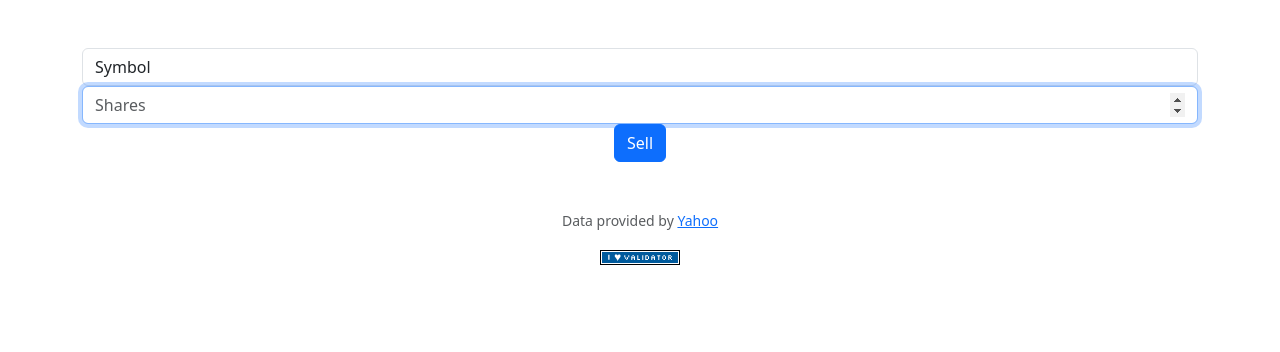
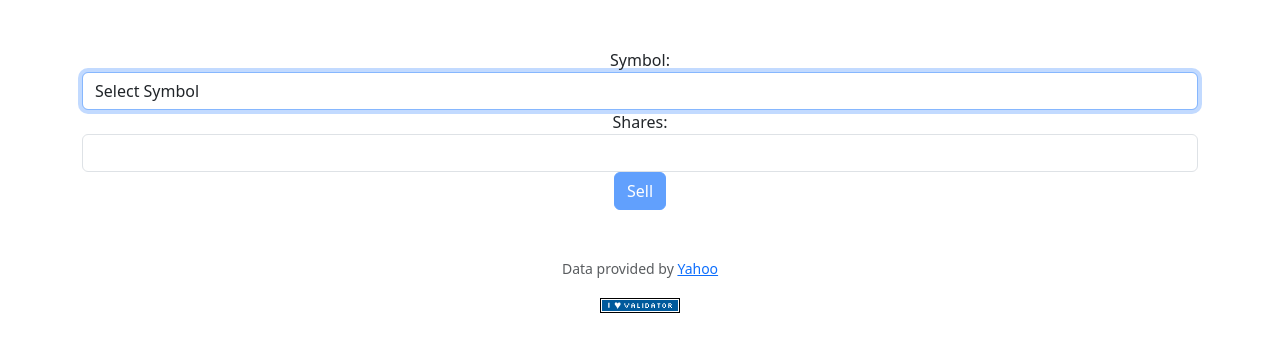
Before and after one commit to myhifi/Finance_Pset9, a Flask app: template templates/sell.html in a window 1280 px wide. Shown: the part 76-428 px from the top of the page. Run offline with Flask 2, Linux system fonts and the light colour scheme; the template is opened without the code that fills it, so the values that code supplies are empty; some libraries are stand-ins or nearby versions.

Commit message:
Implement starting sell functionality by rendering sell.html; enhance form with input validation and dynamic button enabling

```diff
--- a/app.py
+++ b/app.py
@@ -351,4 +351,4 @@ def register():
 @login_required
 def sell():
     """Sell shares of stock"""
-    return apology("TODO")
+    return render_template("sell.html")
--- a/templates/sell.html
+++ b/templates/sell.html
@@ -7,16 +7,25 @@
 {% block main %}
     <form action="/sell" method="post">
         <div class="form-group">
-            <select class="form-control" name="symbol">
-                <option disabled selected>Symbol</option>
+            <label for="symbol">Symbol:</label>
+            <select id="symbol" class="form-control" name="symbol" required autofocus>
+                <option disabled selected>Select Symbol</option>
                 {% for stock in owned_stocks %}
                     <option value="{{ stock.symbol }}">{{ stock.symbol }}</option>
                 {% endfor %}
             </select>
         </div>
         <div class="form-group">
-            <input autocomplete="off" autofocus class="form-control" name="shares" placeholder="Shares" type="number" min="1">
+            <label for="shares">Shares:</label>
+            <input id="shares" autocomplete="off" class="form-control" name="shares" type="number" min="1" required>
         </div>
-        <button class="btn btn-primary" type="submit">Sell</button>
+        <button id="sellButton" class="btn btn-primary" type="submit" disabled>Sell</button>
     </form>
+
+    <script>
+        // Enable button only when a valid symbol is selected
+        document.getElementById('symbol').addEventListener('change', function() {
+            document.getElementById('sellButton').disabled = this.value === "Select Symbol";
+        });
+    </script>
 {% endblock %}
```
Also changed, not shown: finance.db.
